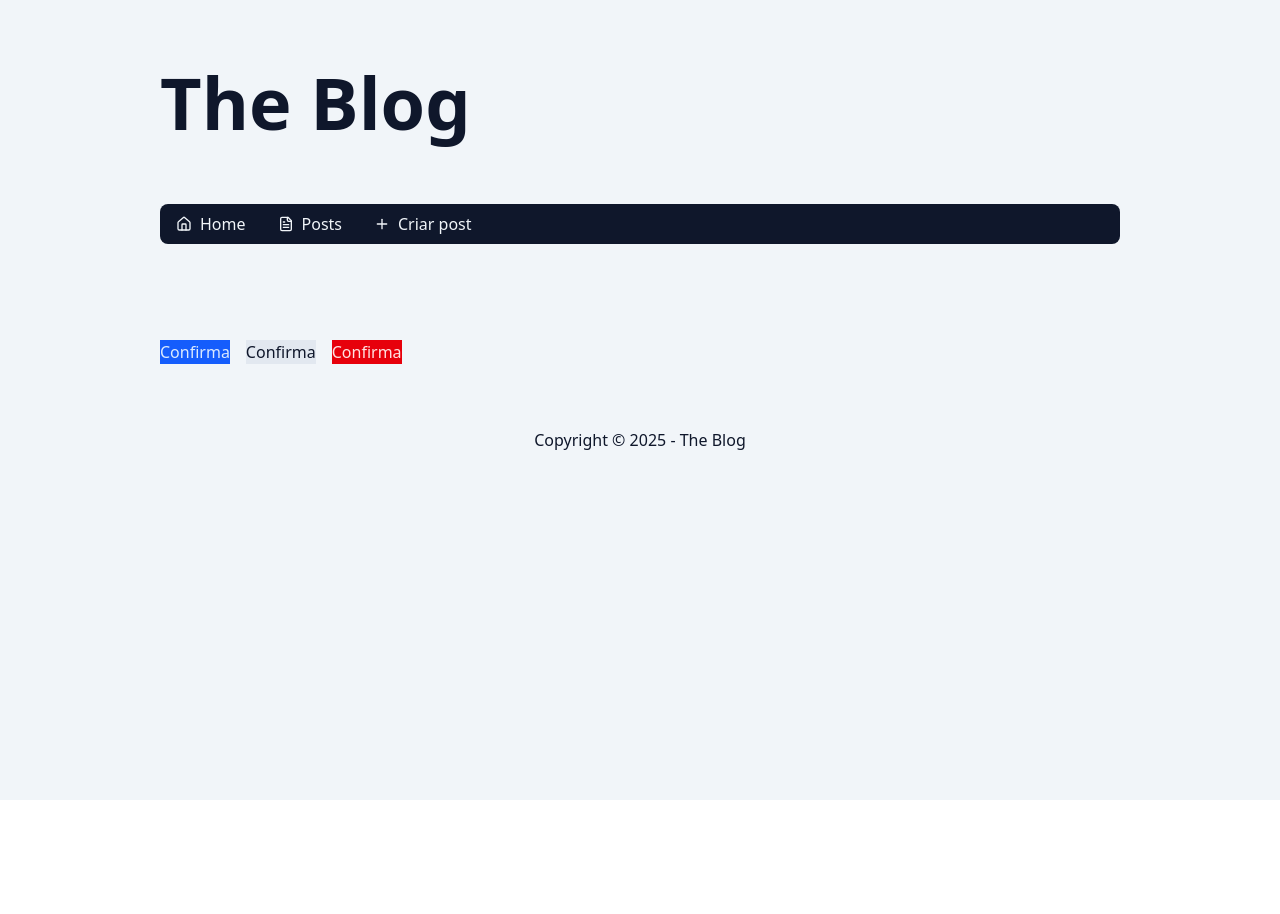
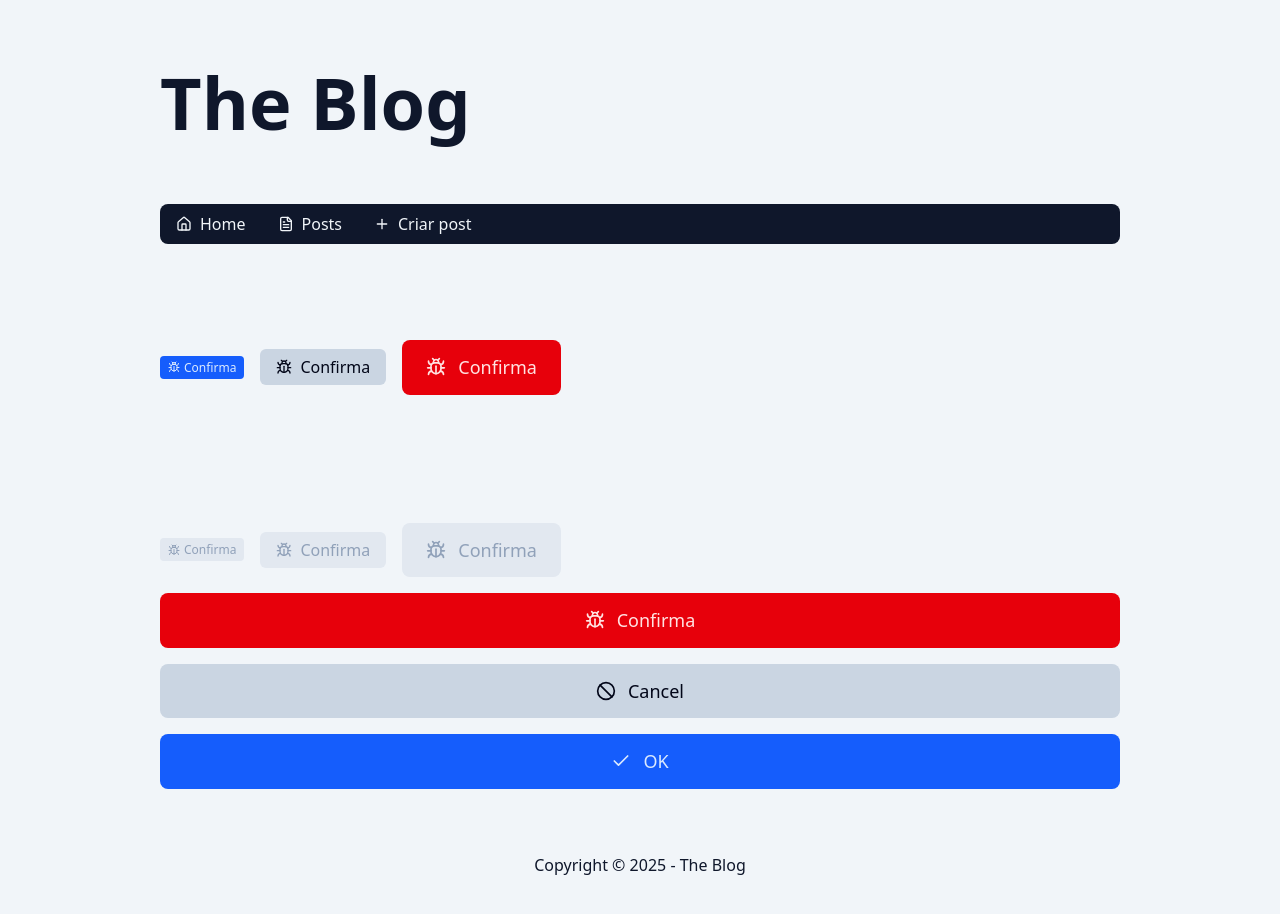
Before and after one commit to KathrynOliveira/frontend-the-blog, a Next.js app: page /admin/post/new in a window 1280 px wide. Shown: the top 914 px of the page. Before the commit the page ends 800 px from the top, so only its background shows below. Built offline with nearby package versions, Linux system fonts and the light colour scheme.

Commit message:
aula 177 - Component button

```diff
--- a/src/app/admin/post/new/page.tsx
+++ b/src/app/admin/post/new/page.tsx
@@ -1,19 +1,55 @@
 import { Button } from "@/components/Button";
+import { BanIcon, BugIcon, CheckIcon } from "lucide-react";
 
 export const dynamic = 'force-dynamic';
 
 export default async function AdminPostNewPage() {
   return (
-    <div className="py-16 flex gap-4">
+    <>
+      <div className="py-16 flex gap-4 items-center">
         <Button variant="default" size="sm">
+          <BugIcon />
           Confirma
         </Button>
         <Button variant="ghost" size="md">
+          <BugIcon />
           Confirma
         </Button>
         <Button variant="danger" size="lg">
+          <BugIcon />
           Confirma
         </Button>
       </div>
+
+      <div className="py-16 flex gap-4 flex-wrap items-center">
+        <Button variant="default" size="sm" disabled>
+          <BugIcon />
+          Confirma
+        </Button>
+        <Button variant="ghost" size="md" disabled>
+          <BugIcon />
+          Confirma
+        </Button>
+        <Button variant="danger" size="lg" disabled>
+          <BugIcon />
+          Confirma
+        </Button>
+
+        <Button variant="danger" size="lg" className="w-full">
+          <BugIcon />
+          Confirma
+        </Button>
+
+        <Button variant="ghost" size="lg" className="w-full">
+          <BanIcon />
+          Cancel
+        </Button>
+
+        <Button variant="default" size="lg" className="w-full">
+          <CheckIcon />
+          OK
+        </Button>
+      </div>
+    </>
   );
 }
--- a/src/components/Button/index.tsx
+++ b/src/components/Button/index.tsx
@@ -13,18 +13,18 @@
   ...props
 }: ButtonProps) {
   const buttonVariants: Record<ButtonVariants, string> = {
-    default: "bg-blue-600 text-blue-100",
-    ghost: "bg-slate-200 text-slate-900",
-    danger: "bg-red-600 text-red-100",
+    default: "bg-blue-600 text-blue-100 hover:bg-blue-700",
+    ghost: "bg-slate-300 text-slate-950 hover:bg-slate-400",
+    danger: "bg-red-600 text-red-100 hover:bg-red-700",
   };
 
   const buttonSizes: Record<ButtonSizes, string> = {
-    sm: "",
-    md: "",
-    lg: "",
+    sm: "text-xs/tight py-1 px-2 rounded-sm [&_svg]:w-3 [&_svg]:h-3 gap-1",
+    md: "text-base/tight py-2 px-4 rounded-md [&_svg]:w-4 [&_svg]:h-4 gap-2",
+    lg: "text-lg/tight py-4 px-6 rounded-lg [&_svg]:w-5 [&_svg]:h-5 gap-3",
   };
 
-  const buttonClasses = [buttonVariants[variant], buttonSizes[size]].join(" ");
+  const buttonClasses = [buttonVariants[variant], buttonSizes[size], 'flex items-center justify-center cursor-pointer transition disabled:bg-slate-200 disabled:text-slate-400 disabled:cursor-not-allowed', props.className].join(" ");
 
-  return <button className={buttonClasses} {...props} />;
+  return <button {...props} className={buttonClasses} />;
 }
--- a/src/components/Dialog/index.tsx
+++ b/src/components/Dialog/index.tsx
@@ -1,4 +1,6 @@
 "use client";
+
+import { Button } from "../Button";
 
 type DialogProps = {
   isVisible?: boolean;
@@ -45,25 +47,21 @@
         </h3>
         <div id="dialog-description">{content}</div>
         <div className="flex items-center justify-around">
-          <button
-            className="bg-slate-200 hover:bg-slate-300 transition
-            text-slate-950 flex items-center justify-center py-2
-             px-4 rounded-lg cursor-pointer disabled:bg-slate-200 disabled:text-slate-400 disabled:cursor-not-allowed"
+          <Button
+            variant="ghost"
             autoFocus
             onClick={handleCancel}
             disabled={disabled}
           >
             Cancelar
-          </button>
-          <button
-            className="bg-blue-500 hover:bg-blue-600 transition
-          text-blue-50 flex items-center justify-center py-2 px-4 rounded-lg
-          cursor-pointer disabled:bg-slate-200 disabled:text-slate-400 disabled:cursor-not-allowed"
+          </Button>
+          <Button
+            variant="default"
             onClick={onConfirm}
             disabled={disabled}
           >
             Ok
-          </button>
+          </Button>
         </div>
       </div>
     </div>
```
Also changed, not shown: 1 other file (tests, documents, lock files or other folders). Lines whose indentation alone changed are shown as unchanged.
